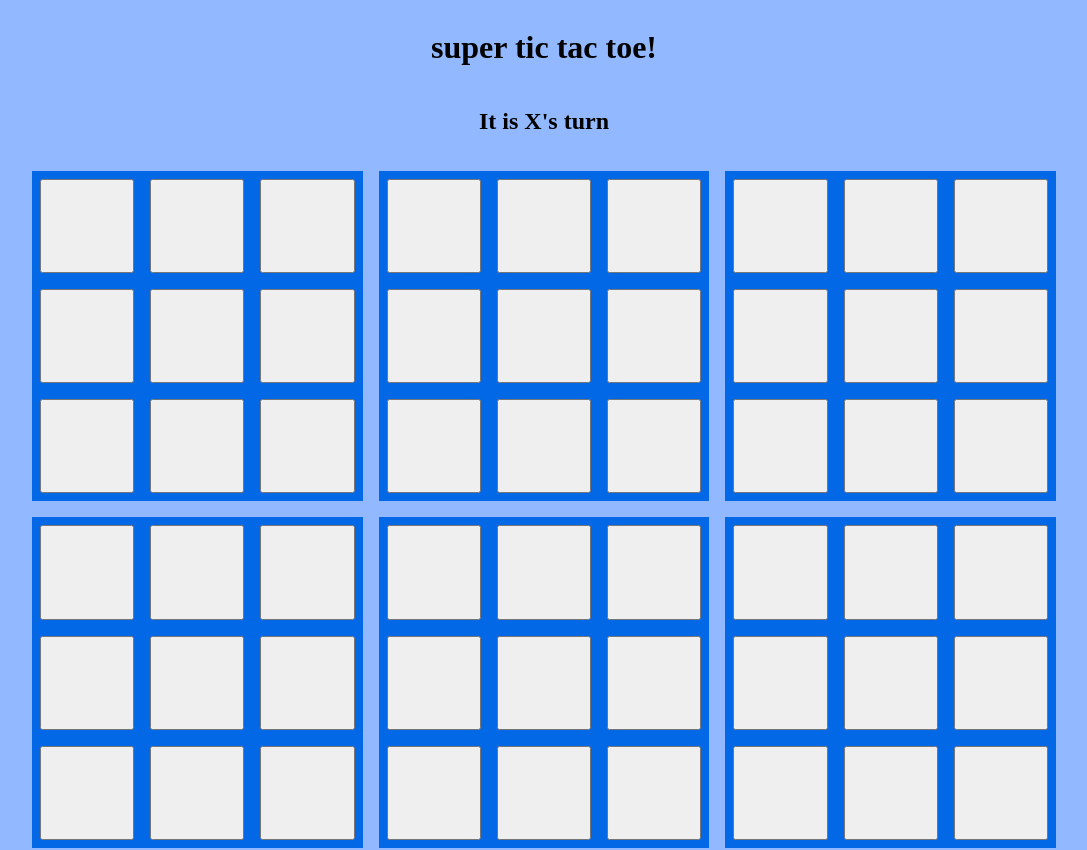
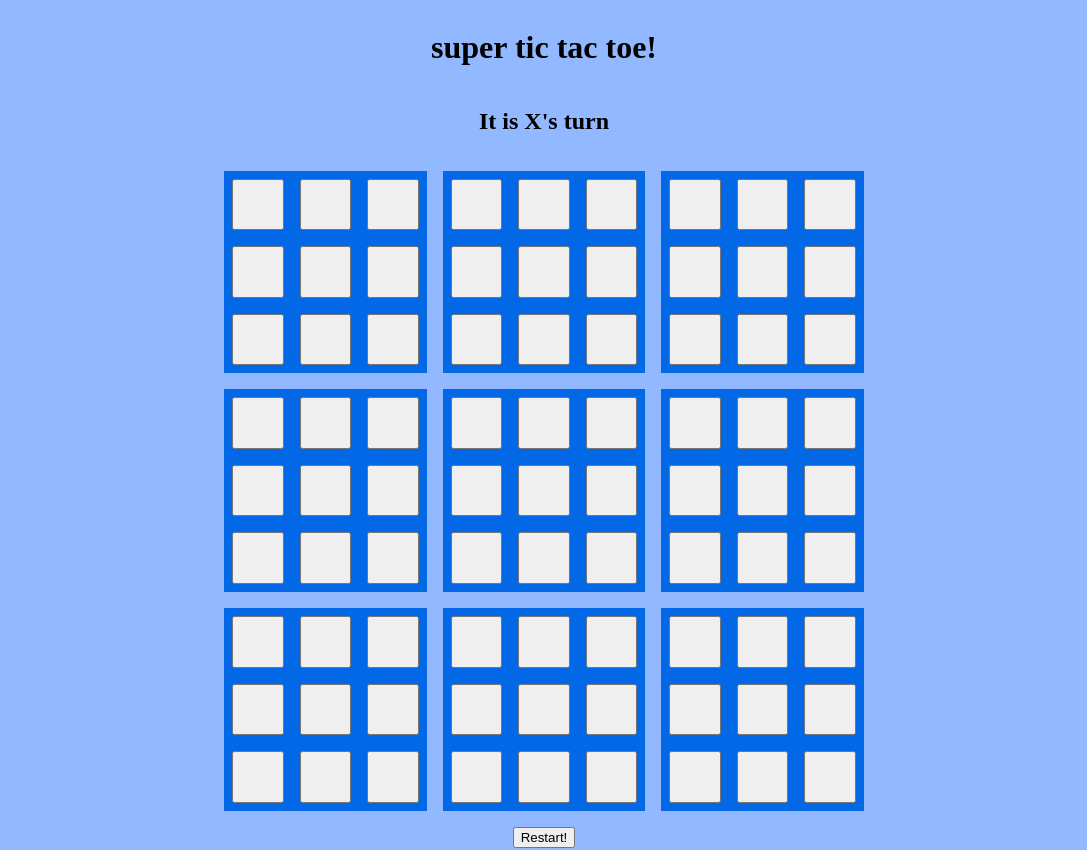
Before and after one commit to haemie/supertictactoe, a React (Vite) app: page / in a window 1280 px wide. Shown: the top 850 px of the page, without its empty margins (96-1183 px from the left). Built offline with nearby package versions, Linux system fonts and the light colour scheme.

Commit message:
feat: prevent board from growing past window height

```diff
--- a/src/styles.css
+++ b/src/styles.css
@@ -29,6 +29,8 @@ body {
   gap:1em;
   width: 80vw;
   height: 80vw;
+  max-width: 80vh;
+  max-height: 80vh;
   margin: 1rem;
 }
 
```
